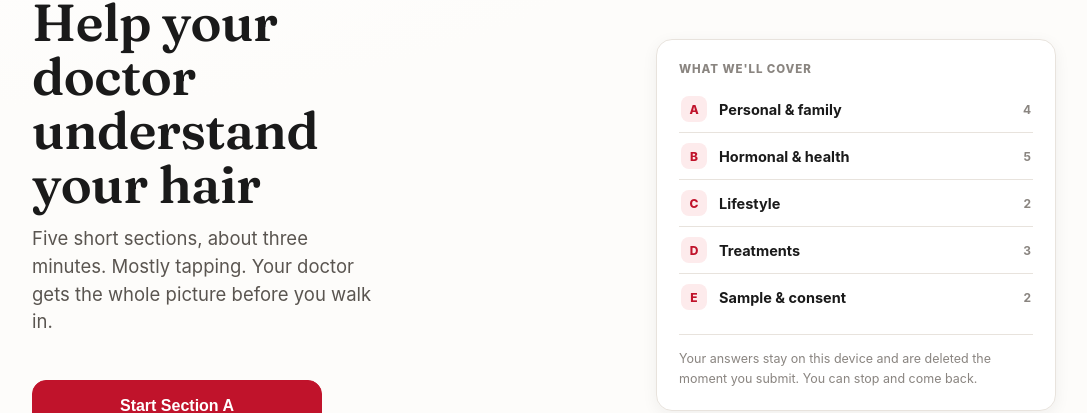
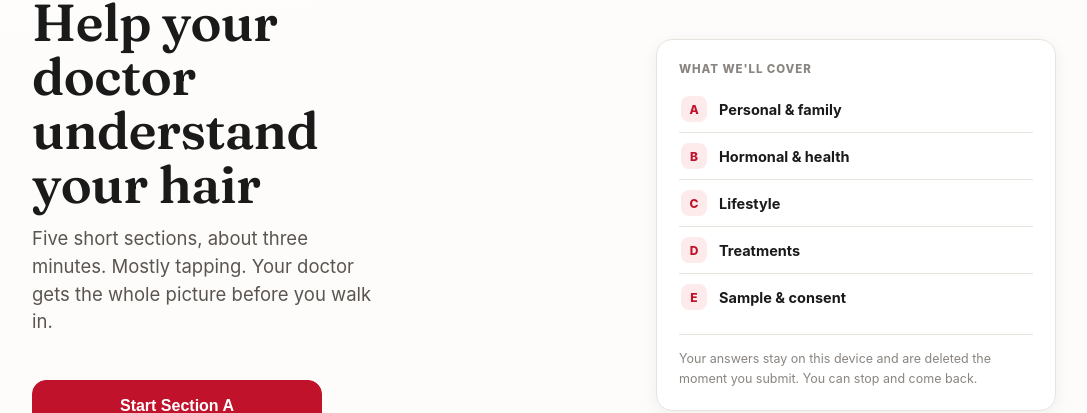
Before and after one commit to Ripperox/hair-intake, a React (Vite) app: page / in a window 1280 px wide. Shown: the part 175-588 px from the top of the page, without its empty margins (96-1183 px from the left). Built offline with nearby package versions, Linux system fonts and the light colour scheme.

Commit message:
fix: blank form no longer reports '1 left' in Treatments; drop question counts from landing card

```diff
--- a/src/App.tsx
+++ b/src/App.tsx
@@ -39,12 +39,12 @@ const SECTION_TITLE: Record<string, string> = {
   E: 'Sample & Consent',
 }
 
-const RAIL: { letter: string; title: string; screens: Screen[]; n: number }[] = [
-  { letter: 'A', title: 'Personal & family', screens: ['A'], n: 4 },
-  { letter: 'B', title: 'Hormonal & health', screens: ['B'], n: 5 },
-  { letter: 'C', title: 'Lifestyle', screens: ['C'], n: 2 },
-  { letter: 'D', title: 'Treatments', screens: ['D'], n: 3 },
-  { letter: 'E', title: 'Sample & consent', screens: ['E'], n: 2 },
+const RAIL: { letter: string; title: string; screens: Screen[] }[] = [
+  { letter: 'A', title: 'Personal & family', screens: ['A'] },
+  { letter: 'B', title: 'Hormonal & health', screens: ['B'] },
+  { letter: 'C', title: 'Lifestyle', screens: ['C'] },
+  { letter: 'D', title: 'Treatments', screens: ['D'] },
+  { letter: 'E', title: 'Sample & consent', screens: ['E'] },
 ]
 
 // deep clone initial answers (avoid shared nested refs)
@@ -629,7 +629,6 @@ export default function App() {
                     <li key={g.letter}>
                       <span className="welcome-step-letter">{g.letter}</span>
                       <span className="welcome-step-title">{g.title}</span>
-                      <span className="welcome-step-n">{g.n}</span>
                     </li>
                   ))}
                 </ol>
--- a/src/index.css
+++ b/src/index.css
@@ -63,7 +63,6 @@ html,body{ margin:0; padding:0; background:var(--bg); color:var(--text); font-fa
 .welcome-steps li:last-child{ border-bottom:none }
 .welcome-step-letter{ width:26px; height:26px; border-radius:8px; background:var(--accent-soft); color:var(--accent); font-size:12px; font-weight:800; display:grid; place-items:center; flex:none }
 .welcome-step-title{ font-size:14.5px; font-weight:650; color:var(--text); flex:1; min-width:0 }
-.welcome-step-n{ font-size:12px; font-weight:650; color:var(--muted); flex:none }
 .welcome-card-foot{ font-size:12.5px; color:var(--muted); margin:14px 0 0; padding-top:14px; border-top:1px solid var(--line); line-height:1.55 }
 
 /* Section screen layout */
--- a/src/validation.ts
+++ b/src/validation.ts
@@ -135,9 +135,11 @@ export function validateSectionD(answers: {
     pastTreatmentSideEffects: validateRequiredBoolean(answers.pastTreatmentSideEffects),
   }
   if (answers.pastTreatmentSideEffects) fields.pastTreatmentDescribe = validateRequiredText(answers.pastTreatmentDescribe)
+  // Only surfaced when a row is genuinely half-filled. A blank form has no
+  // open rows, so this must not read as an answered field.
   const rowsDone = Object.values(answers.products).every(productRowComplete)
     && Object.values(answers.procedures).every(procedureRowComplete)
-  fields.rows = { state: rowsDone ? 'valid' : 'idle' }
+  if (!rowsDone) fields.rows = { state: 'idle' }
   const isComplete = Object.values(fields).every(f => f.state === 'valid')
   return { isComplete, fields }
 }
```
